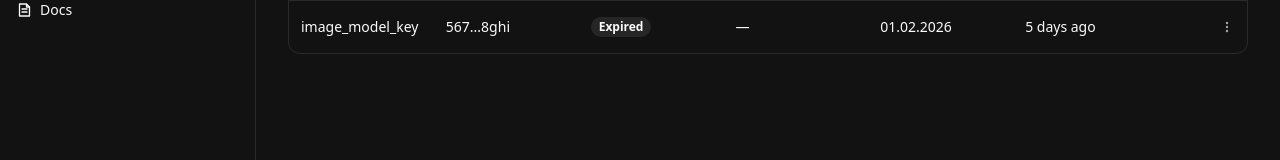
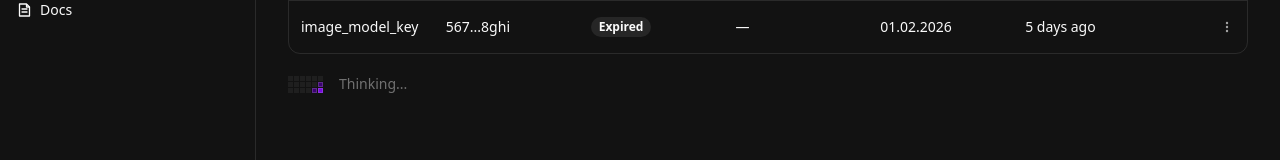
Before and after one commit to kkambucha/dizzaract-test, a React (Vite) app: page / in a window 1280 px wide. Shown: the part 416-576 px from the top of the page. Built offline with nearby package versions, Linux system fonts and the light colour scheme.

Commit message:
Added correct title and Dot + Thinking preloaders

```diff
--- a/index.html
+++ b/index.html
@@ -4,7 +4,7 @@
     <meta charset="UTF-8" />
     <link rel="icon" type="image/svg+xml" href="/favicon.svg" />
     <meta name="viewport" content="width=device-width, initial-scale=1.0" />
-    <title>dizzaract-test</title>
+    <title>Farlabs Dashboard</title>
   </head>
   <body>
     <div id="root"></div>
--- a/src/app/styles/globals.css
+++ b/src/app/styles/globals.css
@@ -20,6 +20,14 @@
   --radius-full: 9999px;
 
   --animate-menu-in: menu-in 140ms cubic-bezier(0.16, 1, 0.3, 1) both;
+  --animate-thinking: thinking-shimmer 3.5s linear infinite;
+}
+
+@keyframes thinking-shimmer {
+  0%   { background-position: 100% center; } /* off-screen left, pause */
+  15%  { background-position: 100% center; }
+  70%  { background-position: 0% center; }   /* off-screen right, sweep done */
+  100% { background-position: 0% center; }   /* hold, then snap back */
 }
 
 @keyframes menu-in {
--- a/src/pages/api-keys/ui/ApiKeysPage.tsx
+++ b/src/pages/api-keys/ui/ApiKeysPage.tsx
@@ -1,5 +1,7 @@
 import { ApiKeyTable, ApiKeyCard, mockApiKeys } from '../../../entities/api-key'
 import { CreateApiKeyButton, CreateApiKeyFab } from '../../../features/api-key'
+import { ThinkingLoader } from '../../../shared/ui/ThinkingLoader'
+import { DotGridLoader } from '../../../shared/ui/DotGridLoader'
 
 export function ApiKeysPage() {
   return (
@@ -16,6 +18,10 @@ export function ApiKeysPage() {
           <CreateApiKeyButton />
         </div>
         <ApiKeyTable keys={mockApiKeys} />
+        <div className="flex items-center gap-4 pt-1">
+          <DotGridLoader color="#a855f7" />
+          <ThinkingLoader />
+        </div>
       </div>
 
       {/* ── Mobile view (<md) ── */}
@@ -23,6 +29,10 @@ export function ApiKeysPage() {
         {mockApiKeys.map((key) => (
           <ApiKeyCard key={key.id} apiKey={key} />
         ))}
+        <div className="flex items-center gap-3 pt-1">
+          <DotGridLoader color="#a855f7" />
+          <ThinkingLoader />
+        </div>
 
         {/* FAB */}
         <div className="sticky bottom-0 flex justify-end pt-2 pb-1">
--- /dev/null
+++ b/src/shared/ui/DotGridLoader.tsx
@@ -0,0 +1,120 @@
+import { useEffect, useMemo, useState } from 'react'
+
+const COLS       = 6
+const ROWS       = 3
+const STEP_MS    = 150
+const TOTAL_STEPS = 22
+
+// Peak step for each dot: diagonal sweep top-left → bottom-right
+// Row 0 col 0 peaks at step 5, row 2 col 5 peaks at step 12
+function peakAt(row: number, col: number): number {
+  return 5 + col + row
+}
+
+type Level = 'inactive' | 'low' | 'mid' | 'high' | 'peak'
+
+function getLevel(step: number, row: number, col: number): Level {
+  const diff = Math.abs(step - peakAt(row, col))
+  if (diff === 0) return 'peak'
+  if (diff === 1) return 'high'
+  if (diff === 2) return 'mid'
+  if (diff === 3) return 'low'
+  return 'inactive'
+}
+
+// ─── colour derivation ────────────────────────────────────────────────────────
+
+function hexToHsl(hex: string): [number, number, number] {
+  const m = /^#([a-f\d]{2})([a-f\d]{2})([a-f\d]{2})$/i.exec(hex)
+  if (!m) return [271, 91, 65]
+  const r = parseInt(m[1], 16) / 255
+  const g = parseInt(m[2], 16) / 255
+  const b = parseInt(m[3], 16) / 255
+  const max = Math.max(r, g, b), min = Math.min(r, g, b)
+  const l = (max + min) / 2
+  let h = 0, s = 0
+  if (max !== min) {
+    const d = max - min
+    s = l > 0.5 ? d / (2 - max - min) : d / (max + min)
+    if (max === r)      h = ((g - b) / d + (g < b ? 6 : 0)) / 6
+    else if (max === g) h = ((b - r) / d + 2) / 6
+    else                h = ((r - g) / d + 4) / 6
+  }
+  return [Math.round(h * 360), Math.round(s * 100), Math.round(l * 100)]
+}
+
+function mkHsl(h: number, s: number, l: number) {
+  const sc = Math.max(0, Math.min(100, s))
+  const lc = Math.max(2, Math.min(97, l))
+  return `hsl(${h}deg ${sc}% ${lc}%)`
+}
+
+function deriveColors(hex: string) {
+  const [h, s, l] = hexToHsl(hex)
+  return {
+    peak: mkHsl(h, Math.max(s - 12, 30), Math.min(l + 22, 92)),  // lightest
+    high: mkHsl(h, s, l),                                          // base colour
+    mid:  mkHsl(h, s, Math.max(l - 20, 5)),                       // darker
+    low:  mkHsl(h, Math.min(s + 5, 100), Math.max(l - 42, 3)),    // darkest
+  }
+}
+
+// ─── component ────────────────────────────────────────────────────────────────
+
+interface DotGridLoaderProps {
+  color?: string  // hex, e.g. "#a855f7"
+}
+
+export function DotGridLoader({ color = '#a855f7' }: DotGridLoaderProps) {
+  const [step, setStep] = useState(0)
+  const colors = useMemo(() => deriveColors(color), [color])
+
+  useEffect(() => {
+    const id = setInterval(() => setStep(s => (s + 1) % TOTAL_STEPS), STEP_MS)
+    return () => clearInterval(id)
+  }, [])
+
+  return (
+    <div
+      style={{
+        display: 'flex',
+        flexWrap: 'wrap',
+        gap: '1px',
+        width: `${COLS * 5 + (COLS - 1)}px`,
+        alignContent: 'start',
+      }}
+    >
+      {Array.from({ length: ROWS * COLS }, (_, i) => {
+        const row  = Math.floor(i / COLS)
+        const col  = i % COLS
+        const level = getLevel(step, row, col)
+        const isActive = level !== 'inactive'
+
+        const bg          = isActive ? colors[level] : 'rgba(255,255,255,0.06)'
+        const borderWidth = level === 'peak' ? '1px' : '0.5px'
+        const borderColor = isActive ? 'rgba(255,255,255,0.16)' : 'transparent'
+        const boxShadow   =
+          level === 'peak' ? `0 0 5px 1px ${colors.high}55` :
+          level === 'high' ? `0 0 3px 1px ${colors.high}33` :
+          'none'
+
+        return (
+          <div
+            key={i}
+            style={{
+              width: 5,
+              height: 5,
+              flexShrink: 0,
+              boxSizing: 'border-box',
+              backdropFilter: 'blur(3px)',
+              background: bg,
+              border: `${borderWidth} solid ${borderColor}`,
+              boxShadow,
+              transition: 'background-color 120ms ease, box-shadow 120ms ease, border-color 120ms ease',
+            }}
+          />
+        )
+      })}
+    </div>
+  )
+}
--- /dev/null
+++ b/src/shared/ui/ThinkingLoader.tsx
@@ -0,0 +1,27 @@
+export function ThinkingLoader() {
+  return (
+    <span
+      className="animate-thinking inline-block text-sm"
+      style={{
+        background: [
+          'linear-gradient(90deg,',
+          '  rgba(255,255,255,0.40) 0%,',
+          '  rgba(255,255,255,0.40) 45%,',
+          '  rgba(255,255,255,0.75) 48%,',
+          '  rgba(255,255,255,1.00) 50%,',
+          '  rgba(255,255,255,0.75) 52%,',
+          '  rgba(255,255,255,0.40) 55%,',
+          '  rgba(255,255,255,0.40) 100%',
+          ')',
+        ].join(''),
+        backgroundSize: '300% 100%',
+        backgroundClip: 'text',
+        WebkitBackgroundClip: 'text',
+        WebkitTextFillColor: 'transparent',
+        color: 'transparent',
+      }}
+    >
+      Thinking...
+    </span>
+  )
+}
```
Also changed, not shown: 1 other file (tests, documents, lock files or other folders).
